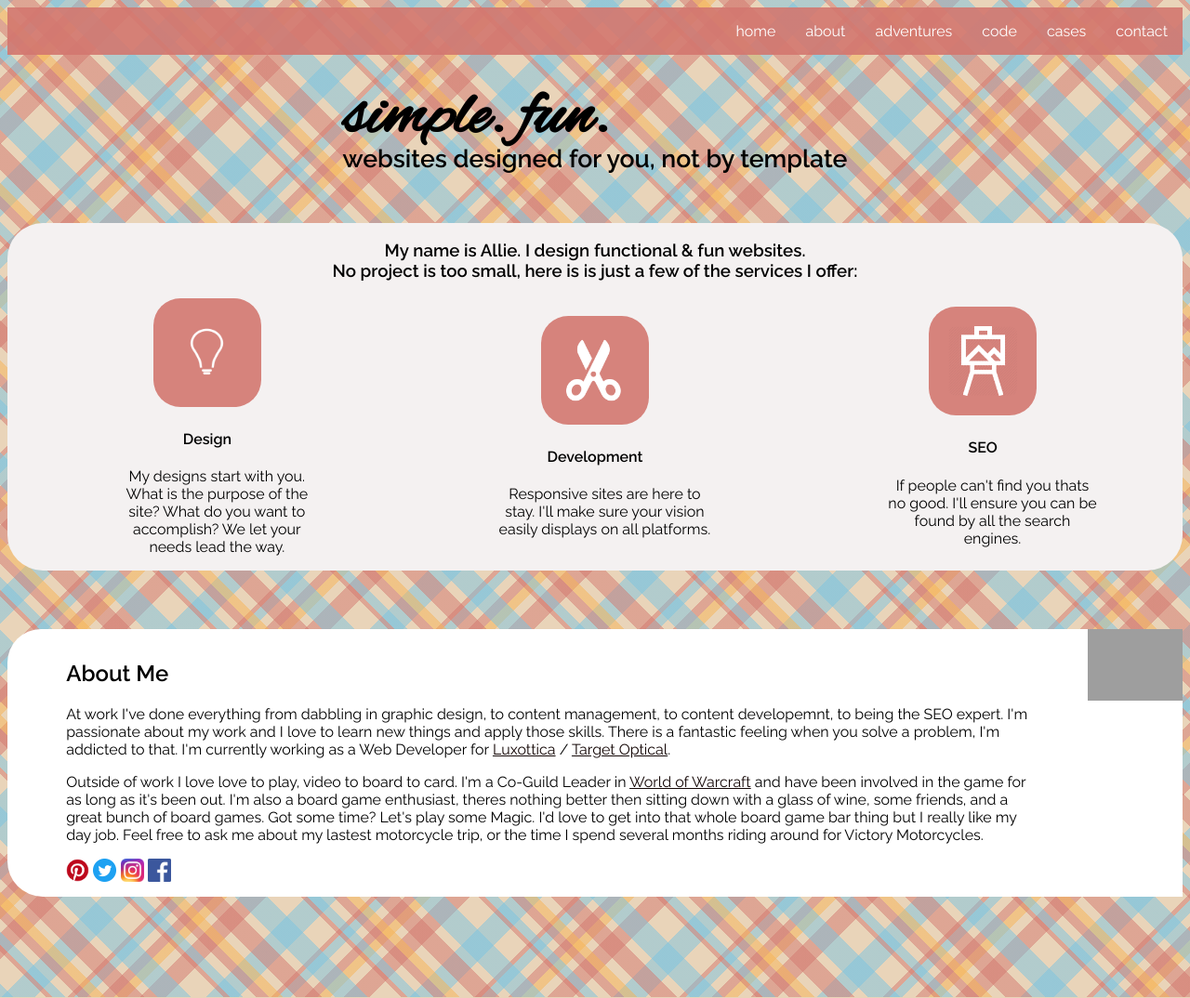
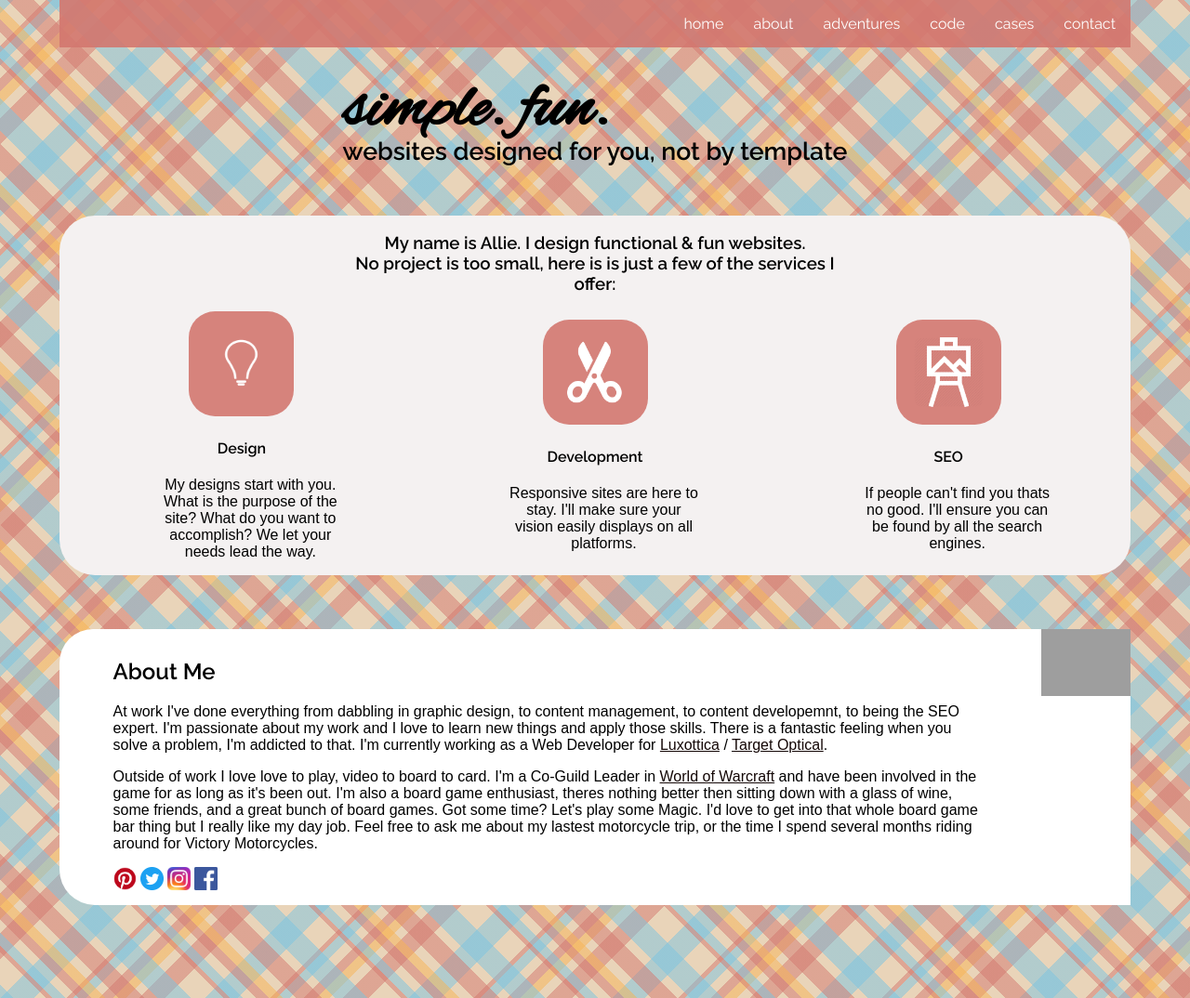
Before and after one commit to obmckenzie/obmckenzie.github.io, a plain HTML site: page index.html in a window 1280 px wide. Shown: the whole page at 93% size. Drawn offline with Linux system fonts and the light colour scheme; grey boxes are pictures that could not be loaded.

Commit message:
Update flexbox.css

```diff
--- a/css/flexbox.css
+++ b/css/flexbox.css
@@ -228,6 +228,9 @@ repeating-linear-gradient(135deg, transparent 5px, hsla(197, 62%, 68%, 0.5) 5px,
   height:100%;
 	padding:0 0 100px 0 ;
   font-family: Raleway, sans-serif;
+  max-width:95%;
+  margin: 0 5%;
+
 }
 
 #quick{
@@ -250,3 +253,5 @@ repeating-linear-gradient(135deg, transparent 5px, hsla(197, 62%, 68%, 0.5) 5px,
 }
 
 a{color:#140706;}
+
+p{font-family:arial}
```
